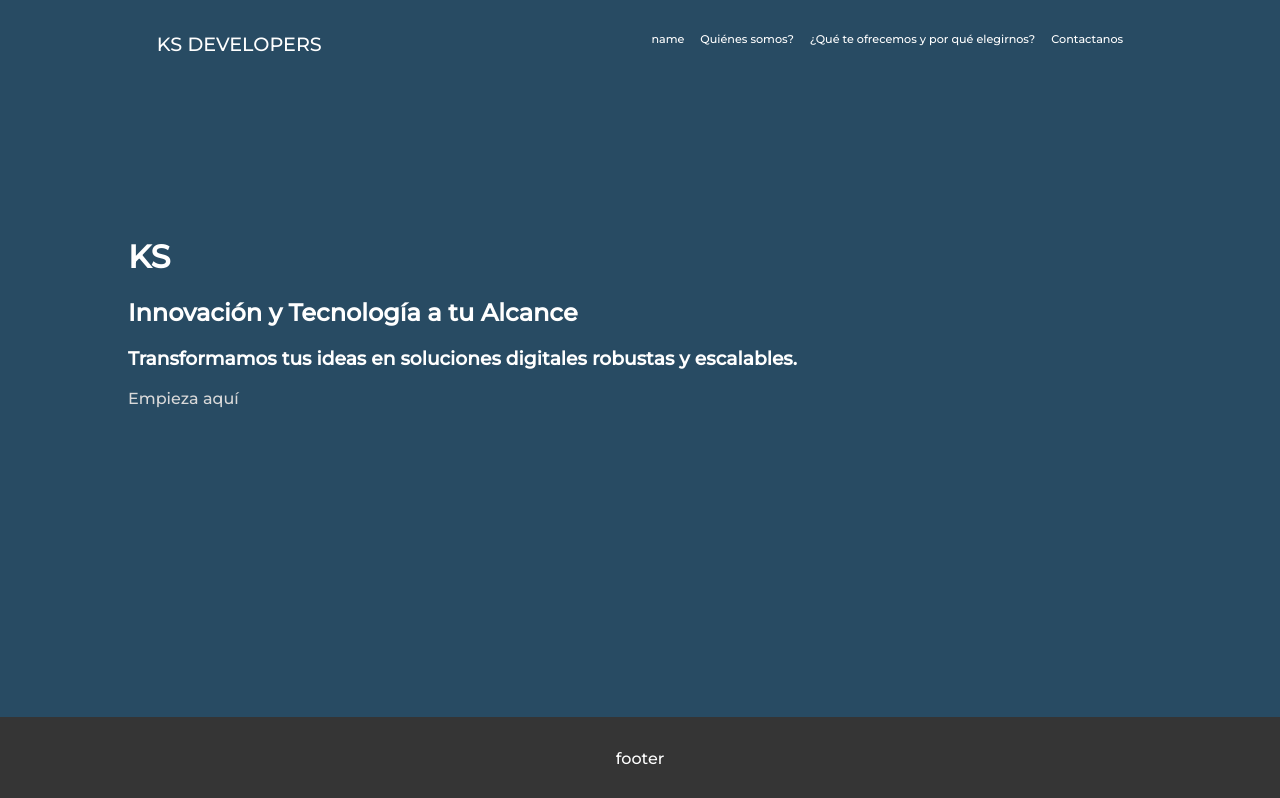
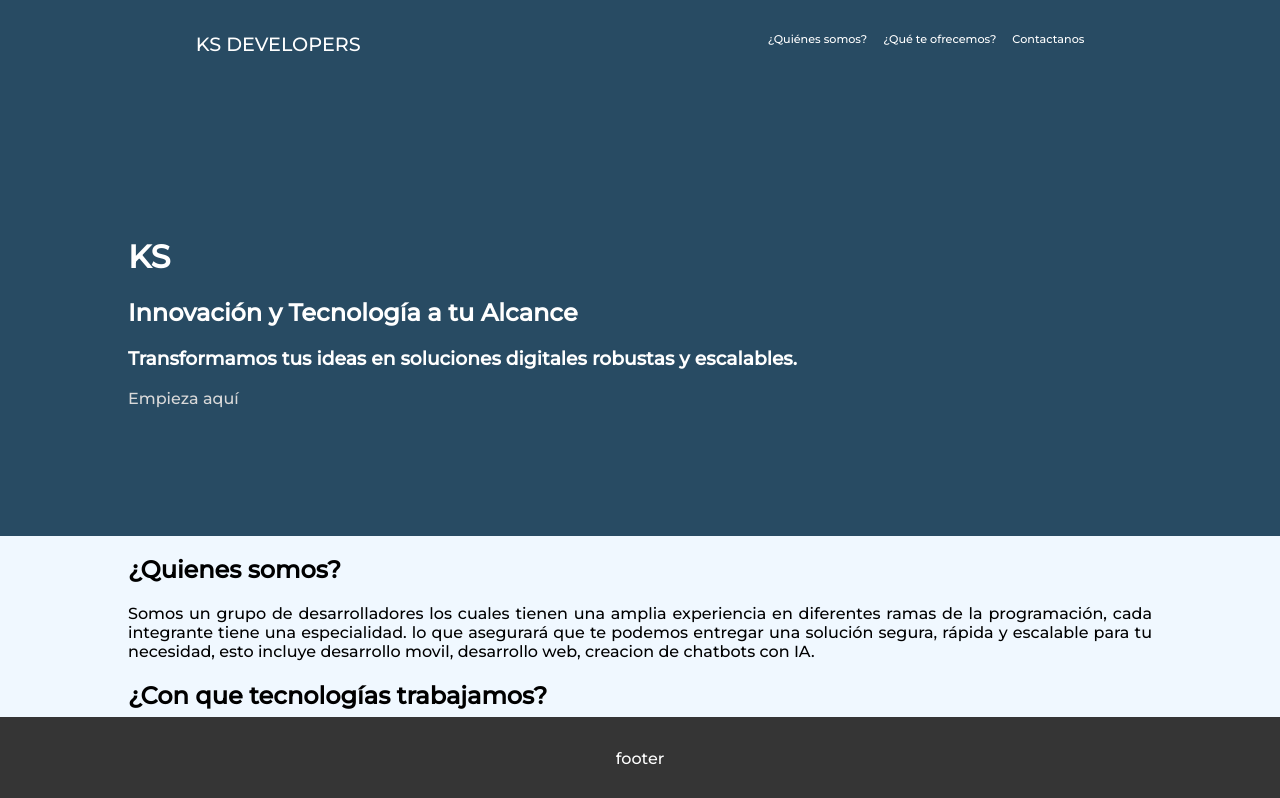
Before and after one commit to SebasDev807/ks-landing-page, an Angular app: page / in a window 1280 px wide. Shown: the top 798 px of the page. Built offline with nearby package versions, Linux system fonts and the light colour scheme.

Commit message:
cambios menores

```diff
--- a/src/share/header/header.component.html
+++ b/src/share/header/header.component.html
@@ -1,9 +1,8 @@
 <header>
   <div>KS DEVELOPERS</div>
   <div>
-    <a>name</a>
-    <a [routerLink]="[]" routerLinkActive="active">Quiénes somos?</a>
-    <a [routerLink]="[]" routerLinkActive="active">¿Qué te ofrecemos y por qué elegirnos?</a>
+    <a [routerLink]="[]" routerLinkActive="active">¿Quiénes somos?</a>
+    <a [routerLink]="[]" routerLinkActive="active">¿Qué te ofrecemos?</a>
     <a [routerLink]="[]" routerLinkActive="active">Contactanos</a>
   </div>
 </header>
--- a/src/share/welcome/welcome.component.css
+++ b/src/share/welcome/welcome.component.css
@@ -1,6 +1,6 @@
 div{
   background-color: var(--secundary-bg-color);
-  height: calc(100vh - 17rem);
+  height: max-content;
   padding: 10%;
   color: #FFFFFF;
 }
--- a/src/share/welcome/welcome.component.html
+++ b/src/share/welcome/welcome.component.html
@@ -2,6 +2,6 @@
   <h1>KS</h1>
   <h2>Innovación y Tecnología a tu Alcance</h2>
   <h3>Transformamos tus ideas en soluciones digitales robustas y escalables.</h3>
-  <a href="">Empieza aquí</a>
+  <a [routerLink]="[ '' ]">Empieza aquí</a>
   <!-- <h3>Potencia tus posibilidades con inteligencia artificial</h3> -->
 </div>
--- a/src/share/welcome/welcome.component.ts
+++ b/src/share/welcome/welcome.component.ts
@@ -1,9 +1,10 @@
 import { Component } from '@angular/core';
+import { RouterLink } from '@angular/router';
 
 @Component({
   selector: 'app-welcome',
   standalone: true,
-  imports: [],
+  imports: [RouterLink],
   templateUrl: './welcome.component.html',
   styleUrl: './welcome.component.css'
 })
```
